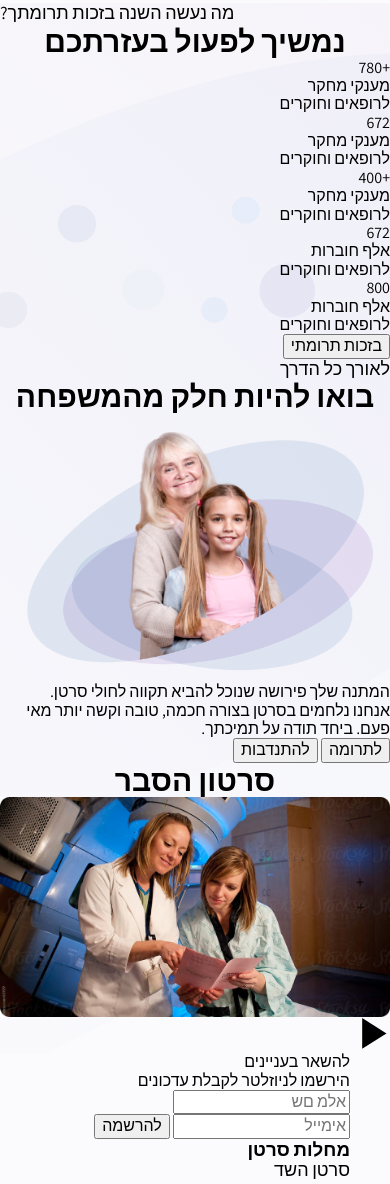
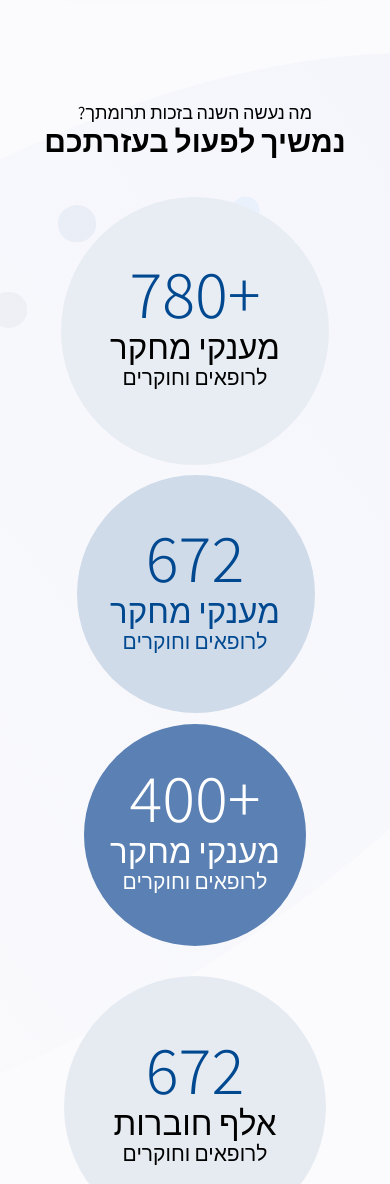
Before and after one commit to digtiarenko/new_mark_up, a website built with Parcel: page src/index.html in a window 390 px wide. Shown: the part 3284-4468 px from the top of the page. Built offline with nearby package versions, Linux system fonts and the light colour scheme; files whose address does not match are found by name.

Commit message:
MAin done (all sections), responsive styles

```diff
--- /dev/null
+++ b/src/sass/components/_about_section.scss
@@ -0,0 +1,269 @@
+.about_section {
+  margin-top: 100px;
+  text-align: center;
+}
+
+.about_list {
+  position: relative;
+  padding-top: 38px;
+  margin-bottom: 25px;
+  display: flex;
+  justify-content: center;
+  flex-wrap: wrap;
+  min-height: 530px;
+
+  @include for-size(mobile) {
+    right: 0;
+    top: 0;
+  }
+
+  & .first_item {
+    width: 268px;
+    height: 268px;
+    position: relative;
+    padding-bottom: 10px;
+    right: -80px;
+    align-items: start;
+
+    @media (max-width: 1406px) {
+      right: -35px;
+    }
+    @media (max-width: 708px) {
+      right: 0;
+      top: 0;
+      align-items: center;
+    }
+    & .about_title {
+      color: black;
+    }
+
+    &::before {
+      display: block;
+      width: 268px;
+      height: 268px;
+      border-radius: 50%;
+      position: absolute;
+      z-index: -1;
+      top: 0;
+      right: -60px;
+      content: '';
+      background-color: #e8edf4;
+
+      @media (max-width: 708px) {
+        right: 0;
+        top: 0;
+      }
+    }
+  }
+
+  & .second_item {
+    align-self: center;
+    width: 239px;
+    height: 239px;
+    padding-bottom: 10px;
+    position: relative;
+    right: -64px;
+    top: -15px;
+
+    @media (max-width: 708px) {
+      right: 0;
+      top: 0;
+    }
+
+    & .about_title,
+    .about_text {
+      color: $accent-blue;
+    }
+
+    &::before {
+      display: block;
+      width: 238px;
+      height: 238px;
+      border-radius: 50%;
+      position: absolute;
+      z-index: -1;
+      top: 0;
+      right: 0;
+      content: '';
+      background-color: #d0dbe9;
+    }
+  }
+
+  & .third_item {
+    width: 222px;
+    height: 222px;
+    align-self: start;
+    margin-top: 40px;
+    padding-bottom: 10px;
+    position: relative;
+    top: 10px;
+    z-index: 20;
+    right: -10px;
+
+    @media (max-width: 1440px) {
+      right: 0px;
+    }
+    @media (max-width: 888px) {
+      right: -23px;
+    }
+    @media (max-width: 708px) {
+      right: 0;
+      top: 0;
+    }
+    @media (max-width: 540px) {
+      margin-top: 0;
+    }
+
+    & .about_title,
+    .about_number,
+    .about_text {
+      color: white;
+    }
+
+    &::before {
+      display: block;
+
+      width: 222px;
+      height: 222px;
+      border-radius: 50%;
+      position: absolute;
+      z-index: -1;
+      top: 0;
+      right: 0;
+      content: '';
+
+      background-color: #5b80b3;
+    }
+  }
+
+  & .fourth_item {
+    width: 262px;
+    height: 262px;
+    padding-bottom: 10px;
+    position: relative;
+    align-self: end;
+    top: 20px;
+    right: -15px;
+
+    @media (max-width: 1406px) {
+      right: 55px;
+    }
+    @media (max-width: 1151px) {
+      right: -22px;
+    }
+    @media (max-width: 888px) {
+      right: 37px;
+    }
+    @media (max-width: 587px) {
+      right: 0;
+    }
+    @media (max-width: 540px) {
+      margin-top: 0;
+    }
+
+    & .about_title,
+    .about_text {
+      color: black;
+    }
+
+    &::before {
+      display: block;
+      width: 262px;
+      height: 262px;
+      border-radius: 50%;
+      position: absolute;
+      z-index: -1;
+      top: 0;
+      right: 0;
+      content: '';
+      background-color: #e1e7f0ca;
+    }
+  }
+  & .fifth_item {
+    width: 255px;
+    height: 255px;
+    padding-bottom: 10px;
+    position: relative;
+    align-self: start;
+    top: 20px;
+    right: -20px;
+    @media (max-width: 1151px) {
+      right: 30px;
+    }
+    @media (max-width: 587px) {
+      right: 0;
+    }
+
+    & .about_title,
+    .about_number,
+    .about_text {
+      color: white;
+    }
+
+    &::before {
+      display: block;
+      width: 255px;
+      height: 255px;
+      border-radius: 50%;
+      position: absolute;
+      z-index: -1;
+      top: 0;
+      right: 0;
+      content: '';
+      background-color: #144a92;
+    }
+  }
+}
+
+.about_list_item {
+  display: flex;
+  justify-content: center;
+  align-items: center;
+  flex-direction: column;
+  z-index: 2;
+
+  @media (max-width: 587px) {
+    margin-bottom: 10px;
+  }
+
+  &:hover::before {
+    -webkit-box-shadow: 5px 5px 15px 5px rgba(0, 0, 0, 0.36);
+    box-shadow: 5px 5px 15px 5px rgba(0, 0, 0, 0.36);
+  }
+}
+
+.about_number {
+  font-weight: 300;
+  font-size: 68px;
+  line-height: 1;
+  color: $accent-blue;
+}
+
+.about_title {
+  color: $accent-blue;
+  font-weight: 300;
+  font-size: 33px;
+}
+
+.about_text {
+  font-weight: 300;
+  font-size: 21px;
+}
+
+.about--btn {
+  width: 182px;
+
+  padding: 12px 40px 12px 40px;
+  border: 2px solid #004990;
+  border-radius: 40px;
+  cursor: pointer;
+  background-color: transparent;
+  font-weight: 700;
+  font-size: 18px;
+  color: $accent-blue;
+  box-shadow: 0px 0px 44px rgba(0, 0, 0, 0.09);
+
+  &:hover {
+    box-shadow: 5px 5px 15px 5px rgba(0, 0, 0, 0.36);
+  }
+}
--- /dev/null
+++ b/src/sass/components/_donate_section.scss
@@ -0,0 +1,69 @@
+.donate_section {
+  display: flex;
+  flex-direction: column;
+  margin-top: 130px;
+  text-align: center;
+
+  & .text-wrapper {
+    margin-right: auto;
+    margin-left: auto;
+    max-width: 540;
+    margin-bottom: 25px;
+    display: flex;
+    flex-direction: column;
+
+    gap: 25px;
+  }
+}
+
+.flex {
+  display: flex;
+  flex-direction: column;
+  justify-content: center;
+}
+
+.donate_img {
+  margin-left: auto;
+  margin-right: auto;
+  margin-bottom: 20px;
+}
+
+.donate_text {
+  display: block;
+  font-weight: 400;
+  font-size: 24px;
+}
+
+.btn-wrap {
+  display: flex;
+  justify-content: center;
+  flex-wrap: wrap;
+  gap: 16px;
+}
+
+.donate_btn {
+  width: 205px;
+  height: 62px;
+  border: 2.5px solid #f15b62;
+  background-color: $accent-btn-color;
+  box-shadow: (0px 4px 14px rgba(248, 173, 157, 0.4));
+  border-radius: 51.046px;
+  font-weight: 700;
+  font-size: 24px;
+  color: white;
+  cursor: pointer;
+  &:hover {
+    color: black;
+    background-color: white;
+    box-shadow: 5px 5px 15px 5px rgba(0, 0, 0, 0.27);
+  }
+}
+.btn-white {
+  background-color: white;
+  color: $accent-btn-color;
+  &:hover {
+    color: black;
+    background-color: $accent-btn-color;
+    box-shadow: 5px 5px 15px 5px rgba(0, 0, 0, 0.27);
+  }
+}
--- /dev/null
+++ b/src/sass/components/_video_section.scss
@@ -0,0 +1,106 @@
+.video_section {
+  margin-top: 109px;
+}
+
+.video_player {
+  margin-top: 42px;
+  position: relative;
+
+  .video-image {
+    margin-left: auto;
+    margin-right: auto;
+    width: 960px;
+    height: auto;
+  }
+}
+
+.play--icon {
+  display: flex;
+  justify-content: center;
+  align-items: center;
+  width: 86px;
+  height: 86px;
+  border-radius: 50%;
+  position: absolute;
+  top: 50%;
+  right: 50%;
+  transform: translate(50%, -50%);
+  background: rgba(255, 255, 255, 0.5);
+  cursor: pointer;
+
+  &:hover .inner {
+    background: $accent-btn-color;
+    -webkit-box-shadow: 5px 5px 15px 5px #000000;
+    box-shadow: 5px 5px 15px 5px #000000;
+  }
+}
+
+.inner {
+  padding-left: 5px;
+  display: flex;
+  justify-content: center;
+  align-items: center;
+  width: 71px;
+  height: 71px;
+  top: 50%;
+  right: 50%;
+  border-radius: 50%;
+  background: rgba(255, 255, 255, 1);
+}
+
+.donate_form {
+  min-height: 160px;
+  margin-top: 124px;
+  padding: 20px 0;
+  display: flex;
+  gap: 50px;
+  justify-content: center;
+  align-items: center;
+
+  @media (max-width: 920px) {
+    min-height: 240px;
+    flex-wrap: wrap;
+  }
+
+  &_title {
+    font-weight: 700;
+    font-size: 24px;
+    color: $accent-blue;
+  }
+
+  &_subtitle {
+    color: $accent-blue;
+    font-weight: 400;
+    font-size: 16px;
+  }
+
+  &_input {
+    outline: none;
+    width: 342px;
+    height: 53px;
+    padding: 16px 24px 16px 24px;
+    background-color: white;
+    border: 0.632166px solid #004990;
+    border-radius: 40px;
+
+    &::placeholder {
+      font-weight: 400;
+      font-size: 16px;
+    }
+  }
+  &_button {
+    cursor: pointer;
+    color: $accent-blue;
+    width: 192px;
+    height: 48px;
+    border: 1px solid $accent-blue;
+    border-radius: 40px;
+    background-color: transparent;
+
+    &:hover {
+      color: black;
+      background-color: white;
+      box-shadow: 5px 5px 15px 5px rgba(0, 0, 0, 0.27);
+    }
+  }
+}
--- a/src/sass/index.scss
+++ b/src/sass/index.scss
@@ -4,3 +4,6 @@
 @import './components/_header.scss';
 @import './components/_help_section.scss';
 @import './components/_articles_section.scss';
+@import './components/_about_section.scss';
+@import './components/_donate_section.scss';
+@import './components/_video_section.scss';
```
